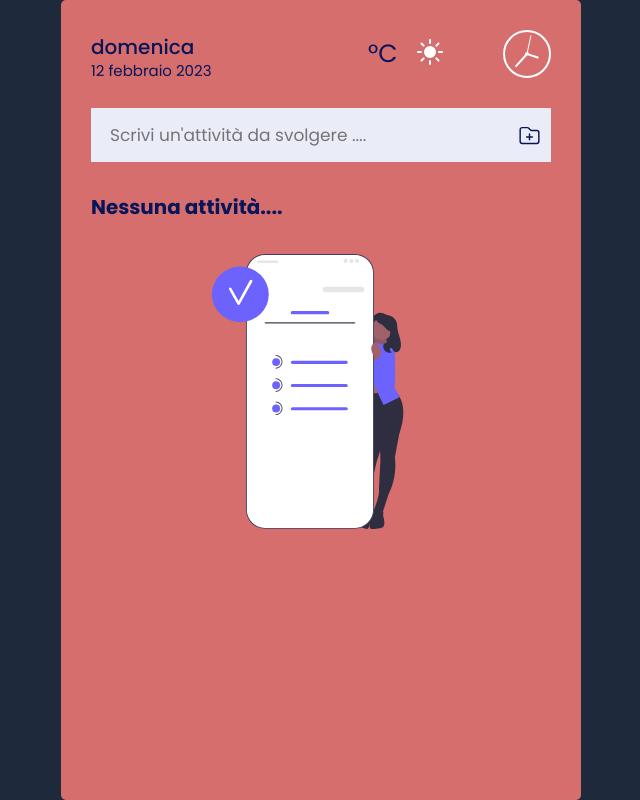
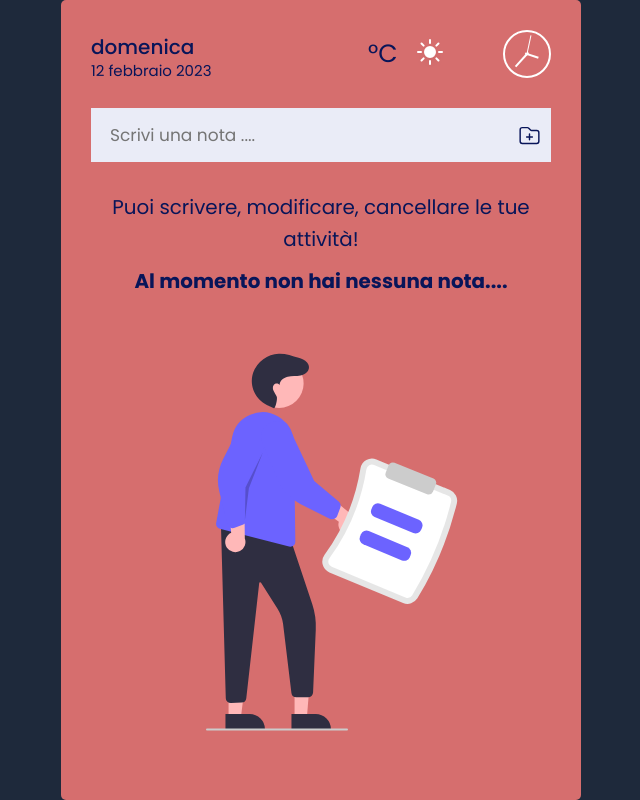
Before and after one commit to matteoCalderaro/block-notes, a React (Create React App) app: page / in a window 1280 px wide. Shown: the whole page, without its empty margins (319-959 px from the left). Built offline with nearby package versions, Linux system fonts and the light colour scheme; no server answers.

Commit message:
modifica landing page

```diff
--- a/src/components/Input.js
+++ b/src/components/Input.js
@@ -13,7 +13,7 @@ const Input = () => {
           value={noteTitle}
           onChange={({ target }) => setNoteTitle(target.value)}
           className="textarea__input"
-          placeholder="Scrivi un'attività da svolgere ...."
+          placeholder="Scrivi una nota ...."
         />
       </form>
       <button className="btn btn--add ">
--- a/src/components/NoNotes.js
+++ b/src/components/NoNotes.js
@@ -1,8 +1,15 @@
 const NoNotes = () => {
   return (
     <>
-      <h3 className="no-note-title">Nessuna attività....</h3>
-      <div className="svg-container">
+      {/* <h3>
+        Annota le attività o impegni da ricordare. Modificali o
+        cancellali quando vuoi
+      </h3> */}
+      <h3 className="no-note-title">
+        Puoi scrivere, modificare, cancellare le tue attività!
+      </h3>
+      <h3 className="no-note-subtitle">Al momento non hai nessuna nota....</h3>
+      {/* <div className="svg-container">
         <svg
           xmlns="http://www.w3.org/2000/svg"
           viewBox="0 0 524.67004 627.58314"
@@ -162,6 +169,104 @@ const NoNotes = () => {
             fill="#6c63ff"
           />
         </svg>
+      </div> */}
+      <div className="svg-container">
+        <svg
+          xmlns="http://www.w3.org/2000/svg"
+          data-name="Layer 1"
+          width="485.83373"
+          height="483.5"
+          viewBox="0 0 485.83373 483.5"
+        >
+          <polygon
+            points="88.596 471.061 100.856 471.061 104.689 423.773 88.594 423.773 88.596 471.061"
+            fill="#ffb8b8"
+          />
+          <path
+            d="M442.55234,675.30845l24.1438-.001h.001a15.38605,15.38605,0,0,1,15.38647,15.38623v.5l-39.53051.00146Z"
+            transform="translate(-357.08314 -208.25)"
+            fill="#2f2e41"
+          />
+          <polygon
+            points="22.596 471.061 34.856 471.061 40.689 423.773 22.594 423.773 22.596 471.061"
+            fill="#ffb8b8"
+          />
+          <path
+            d="M376.55234,675.30845l24.1438-.001h.001a15.38605,15.38605,0,0,1,15.38647,15.38623v.5l-39.53051.00146Z"
+            transform="translate(-357.08314 -208.25)"
+            fill="#2f2e41"
+          />
+          <path
+            d="M381.85436,664.37256a4.98141,4.98141,0,0,1-3.375-1.31836h0a4.961,4.961,0,0,1-1.61572-3.53711L371.947,483.30371l69.81115,17.45215,21.53955,64.61768a70.461,70.461,0,0,1,3.54541,25.82421l-2.67456,62.63672a4.996,4.996,0,0,1-4.99438,4.75879h-11.709a5.02349,5.02349,0,0,1-4.95483-4.32959l-8.3689-69.1416a37.82338,37.82338,0,0,0-5.53173-15.16406l-16.46949-26.07617a1.00011,1.00011,0,0,0-1.83764.41015L397.378,659.38037a4.99328,4.99328,0,0,1-4.687,4.39649l-10.552.58691C382.04406,664.36914,381.94934,664.37256,381.85436,664.37256Z"
+            transform="translate(-357.08314 -208.25)"
+            fill="#2f2e41"
+          />
+          <circle cx="73.05767" cy="136.40609" r="24.56103" fill="#ffb8b8" />
+          <path
+            d="M441.4237,507.92236a5.07628,5.07628,0,0,1-1.25293-.15918H440.17l-69.26428-17.75976a4.9985,4.9985,0,0,1-3.66285-5.81543L383.15,398.49707a31.21377,31.21377,0,0,1,18.24975-22.53955,30.11308,30.11308,0,0,1,28.26563,2.07519c.96973.605,1.94653,1.26465,2.90259,1.96094a30.96046,30.96046,0,0,1,12.57885,24.5293l1.2649,98.32861a5.00656,5.00656,0,0,1-4.988,5.0708Z"
+            transform="translate(-357.08314 -208.25)"
+            fill="#6c63ff"
+          />
+          <path
+            d="M378.03248,508.93008a10.05576,10.05576,0,0,1,4.214-14.83233l-3.08079-35.6018,16.326,8.84848.42262,32.4515a10.11027,10.11027,0,0,1-17.8818,9.13415Z"
+            transform="translate(-357.08314 -208.25)"
+            fill="#ffb8b8"
+          />
+          <path
+            d="M383.86511,489.38916a5.53224,5.53224,0,0,1-1.36573-.17285,5.49559,5.49559,0,0,1-3.97192-3.98633l-8.02319-31.88379a47.37028,47.37028,0,0,1,3.76123-33.13476l16.80884-32.88184a15.54083,15.54083,0,0,1,18.8081-11.01855,15.35574,15.35574,0,0,1,9.47485,7.10058,15.56707,15.56707,0,0,1,1.65406,11.91309l-23.92749,53.50586.28418,32.03564a5.5186,5.5186,0,0,1-3.58448,5.20459l-8.00732,2.97363A5.48,5.48,0,0,1,383.86511,489.38916Z"
+            transform="translate(-357.08314 -208.25)"
+            fill="#6c63ff"
+          />
+          <path
+            d="M498.40087,495.83467a10.05578,10.05578,0,0,1-8.493-12.86954l-28.99341-20.88926,17.35654-6.60182,24.8717,20.84893a10.11027,10.11027,0,0,1-4.74186,19.51169Z"
+            transform="translate(-357.08314 -208.25)"
+            fill="#ffb8b8"
+          />
+          <path
+            d="M483.223,480.58057a5.52249,5.52249,0,0,1-2.46265-.58155L451.3612,465.28174a47.381,47.381,0,0,1-22.66064-24.46533L414.74328,406.626a15.54363,15.54363,0,0,1,3.91772-21.44434,15.35158,15.35158,0,0,1,11.59034-2.54346,15.56975,15.56975,0,0,1,10.08081,6.51221l24.94507,53.03955L489.743,462.87256a5.51764,5.51764,0,0,1,1.60669,6.11182l-2.96973,8.0083a5.474,5.474,0,0,1-2.00684,2.59619,5.49717,5.49717,0,0,1-3.15014.9917Z"
+            transform="translate(-357.08314 -208.25)"
+            fill="#6c63ff"
+          />
+          <path
+            d="M424.98332,369.5931c1.305.571,3.97732-9.82732,2.78025-11.90707-1.78025-3.09293-1.675-3.07072-2.85681-5.117s-1.44623-4.84712.08417-6.64761,5.072-1.56163,5.77042.69581c-.4493-4.2878,3.79189-7.73454,7.993-8.70313s8.63244-.36723,12.85668-1.22917c4.90243-1.00032,10.00316-5.10972,8.04719-10.5007a7.5931,7.5931,0,0,0-1.48106-2.43408c-2.25993-2.54094-5.42117-3.62594-8.512-4.675-6.43006-2.18246-13.036-4.39233-19.82212-4.15141A28.7977,28.7977,0,0,0,404.3967,333.533a26.15571,26.15571,0,0,0-1.08344,4.02534c-2.32924,12.52423,4.94368,24.87794,16.75623,29.64715Z"
+            transform="translate(-357.08314 -208.25)"
+            fill="#2f2e41"
+          />
+          <polygon
+            points="38.9 273.343 39.457 240.414 56.9 205.343 42.9 241.343 38.9 273.343"
+            opacity="0.2"
+          />
+          <path
+            d="M554.16035,564.23244,480.522,533.63692a11.47817,11.47817,0,0,1-6.68609-7.53565h0a11.62155,11.62155,0,0,1,1.81454-10.04,201.63062,201.63062,0,0,0,35.9304-86.47983,11.62422,11.62422,0,0,1,5.83445-8.36925,11.47751,11.47751,0,0,1,10.05779-.57884l73.63839,30.59552a11.62349,11.62349,0,0,1,6.8205,13.39769,337.96147,337.96147,0,0,1-39.46512,94.98607A11.6235,11.6235,0,0,1,554.16035,564.23244Z"
+            transform="translate(-357.08314 -208.25)"
+            fill="#e6e6e6"
+          />
+          <path
+            d="M525.17093,426.17415a5.51263,5.51263,0,0,0-4.83017.27629,5.65945,5.65945,0,0,0-2.83529,4.07775,207.65608,207.65608,0,0,1-37.00407,89.064,5.65636,5.65636,0,0,0-.88946,4.88515l.00027.00064a5.51116,5.51116,0,0,0,3.21185,3.61814l73.63839,30.59552a5.58247,5.58247,0,0,0,6.87782-2.19616,331.98566,331.98566,0,0,0,38.76558-93.30238,5.58248,5.58248,0,0,0-3.29652-6.42343Z"
+            transform="translate(-357.08314 -208.25)"
+            fill="#fff"
+          />
+          <path
+            d="M564.38028,494.28148l-38.6424-16.05527a6.00633,6.00633,0,0,1-3.23855-7.84259l.8996-2.16518a6.00632,6.00632,0,0,1,7.84258-3.23856l38.6424,16.05527a6.00634,6.00634,0,0,1,3.23855,7.84259l-.8996,2.16518A6.00632,6.00632,0,0,1,564.38028,494.28148Z"
+            transform="translate(-357.08314 -208.25)"
+            fill="#6c63ff"
+          />
+          <path
+            d="M553.01334,521.63984l-38.6424-16.05527a6.00633,6.00633,0,0,1-3.23855-7.84259l.89959-2.16518a6.00634,6.00634,0,0,1,7.84259-3.23856L558.517,508.39351a6.00633,6.00633,0,0,1,3.23856,7.84258l-.8996,2.16519A6.00632,6.00632,0,0,1,553.01334,521.63984Z"
+            transform="translate(-357.08314 -208.25)"
+            fill="#6c63ff"
+          />
+          <path
+            d="M579.86437,455.832a4.48944,4.48944,0,0,1-1.68725-.33057l-38.938-15.74267a4.50518,4.50518,0,0,1-2.48535-5.8584l2.99878-7.417a4.50027,4.50027,0,0,1,5.85864-2.48486l38.938,15.74267a4.50518,4.50518,0,0,1,2.48535,5.8584l-2.99878,7.417a4.51079,4.51079,0,0,1-4.17139,2.81543Z"
+            transform="translate(-357.08314 -208.25)"
+            fill="#ccc"
+          />
+          <path
+            d="M498.08314,691.75h-140a1,1,0,1,1,0-2h140a1,1,0,0,1,0,2Z"
+            transform="translate(-357.08314 -208.25)"
+            fill="#ccc"
+          />
+        </svg>
       </div>
     </>
   );
--- a/src/sass/base.css
+++ b/src/sass/base.css
@@ -83,6 +83,7 @@ body {
   margin: 0rem auto 0 auto;
   padding: 3rem;
   min-height: 100vh;
+  overflow: hidden;
 }
 @media only screen and (max-width: 37.44em) {
   .main-container {
@@ -387,11 +388,19 @@ textarea:focus {
 }
 
 .no-note-title {
-  margin: 3rem 0;
+  margin-top: 3rem;
+  font-weight: 300;
+  text-align: center;
+}
+
+.no-note-subtitle {
+  margin-top: 1rem;
+  text-align: center;
 }
 
 .svg-container {
   display: block;
   width: 50%;
   margin: 0 auto;
+  margin-top: -5rem;
 }/*# sourceMappingURL=base.css.map */
--- a/src/sass/base.scss
+++ b/src/sass/base.scss
@@ -94,6 +94,7 @@ body {
   margin: 0rem auto 0 auto;
   padding: 3rem;
   min-height: 100vh;
+  overflow: hidden;
   @media only screen and (max-width: $bp-small) {
     padding-right: 1rem;
     padding-left: 1rem;
@@ -424,11 +425,18 @@ textarea:focus {
 ///
 
 .no-note-title {
-  margin: 3rem 0;
+  margin-top: 3rem;
+  font-weight: 300;
+  text-align: center;
+}
+.no-note-subtitle {
+  margin-top: 1rem;
+  text-align: center;
 }
 // PLACEHOLDER IMAGE
 .svg-container {
   display: block;
   width: 50%;
   margin: 0 auto;
+  margin-top: -5rem;
 }
```
Also changed, not shown: 1 other file (tests, documents, lock files or other folders).
